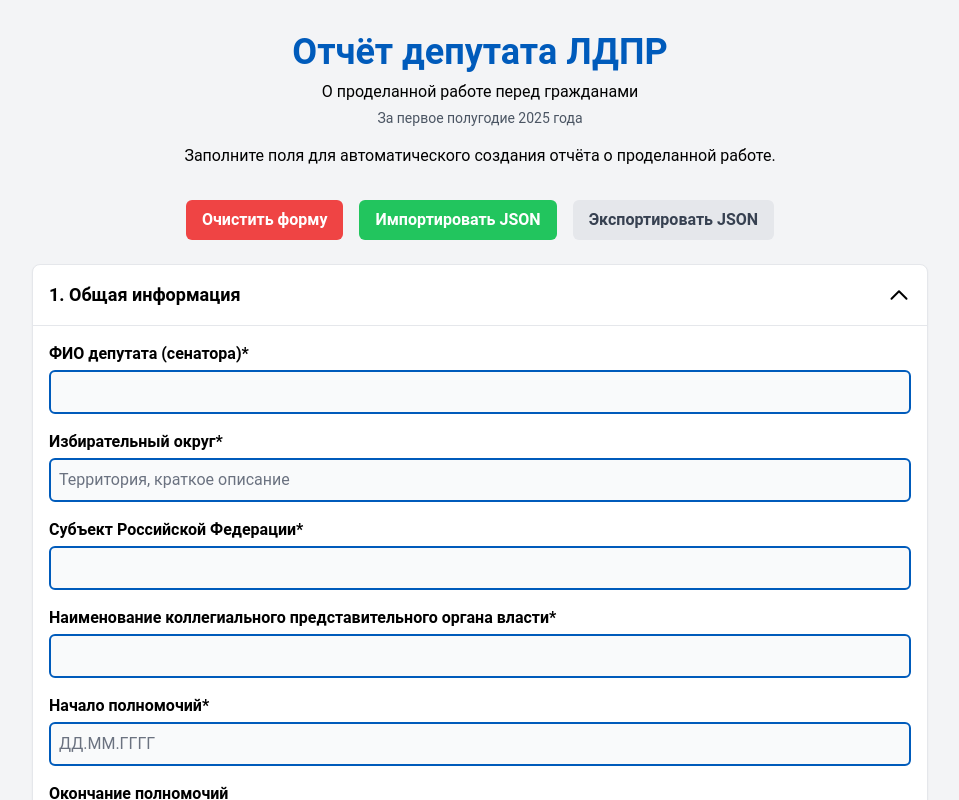
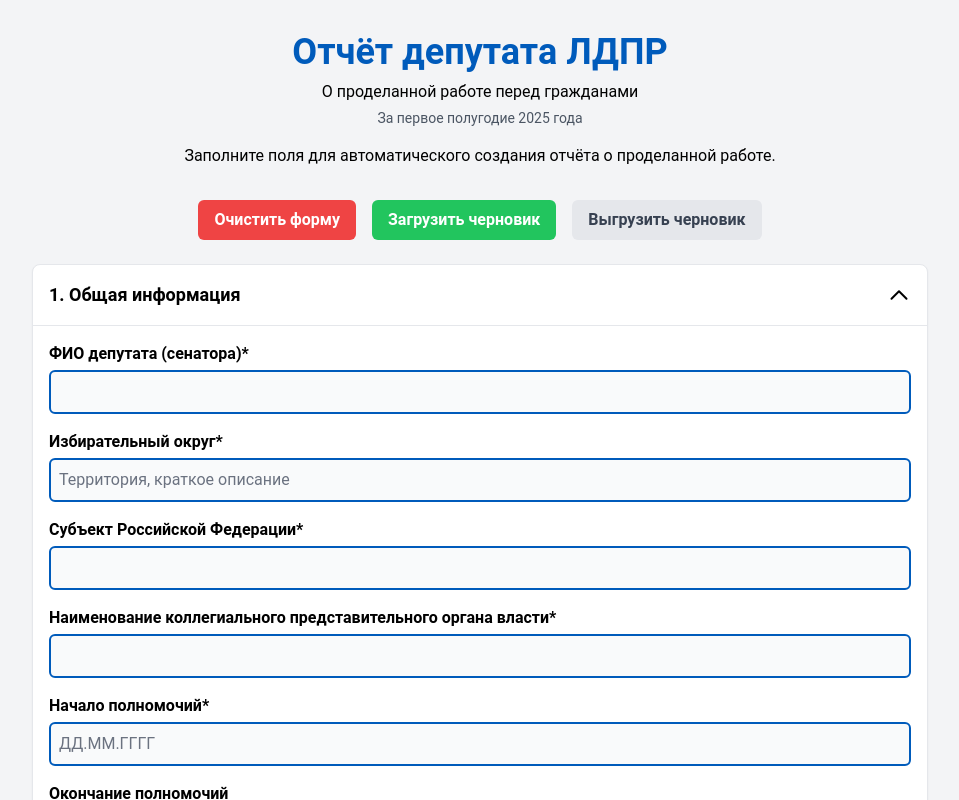
Before and after one commit to MrDragar/LDPR_reports_generator, a React (Vite) app in the folder frontend/: page / in a window 1280 px wide. Shown: the top 800 px of the page, without its empty margins (160-1119 px from the left). Built offline with nearby package versions, Linux system fonts and the light colour scheme; no server answers.

Commit message:
Update fronted

```diff
--- a/frontend/App.tsx
+++ b/frontend/App.tsx
@@ -11,7 +11,7 @@ const BUTTON_PRIMARY_CLASS = "bg-[#005BBB] text-white font-bold py-2 px-4 rounde
 const BUTTON_SECONDARY_CLASS = "bg-gray-200 text-gray-700 font-bold py-2 px-4 rounded-md hover:bg-gray-300 transition-colors flex items-center gap-2";
 const BUTTON_IMPORT_CLASS = "bg-green-500 text-white font-bold py-2 px-4 rounded-md hover:bg-green-600 transition-colors";
 const BUTTON_DANGER_CLASS = "bg-red-500 text-white font-bold py-2 px-4 rounded-md hover:bg-red-600 transition-colors";
-const DYNAMIC_ITEM_CLASS = "p-4 border border-gray-200 rounded-lg mb-4 space-y-3 bg-white/50";
+const DYNAMIC_ITEM_CLASS = "p-4 border border-gray-200 rounded-lg mb-4 space-y-3 bg-white/50 overflow-y: auto";
 
 const initialFormData = {
     general_info: {
@@ -568,7 +568,7 @@ const App = () => {
                         Очистить форму
                     </button>
                     <label className={`${BUTTON_IMPORT_CLASS} w-full sm:w-auto cursor-pointer flex items-center justify-center`}>
-                        Импортировать JSON
+                        Загрузить черновик
                         <input
                             type="file"
                             accept=".json"
@@ -581,7 +581,7 @@ const App = () => {
                         onClick={handleExportJson}
                         className={`${BUTTON_SECONDARY_CLASS} w-full sm:w-auto cursor-pointer flex items-center justify-center`}
                     >
-                        Экспортировать JSON
+                        Выгрузить черновик
                     </button>
                 </div>
 
@@ -834,6 +834,8 @@ const App = () => {
 
                     <AccordionSection title="2. Законотворческая (нормотворческая) деятельность">
                         <p className="text-black text-sm mb-4">Включите сюда инициативы, разработанные самостоятельно или в соавторстве с иными депутатами (сенаторами).</p>
+
+                        <div className="max-h-[620px] overflow-y-auto pr-2">
                             {formData.legislation.map((item, index) => (
                                 <div key={index} className={DYNAMIC_ITEM_CLASS}>
                                     <div className="flex justify-between items-start">
@@ -896,10 +898,12 @@ const App = () => {
                                     )}
                                 </div>
                             ))}
+                        </div>
+
                         <button
                             type="button"
                             onClick={() => addDynamicListItem('legislation', { title: '', summary: '', status: '', rejection_reason: '' })}
-                            className={`${BUTTON_SECONDARY_CLASS}`}
+                            className={`${BUTTON_SECONDARY_CLASS} mt-4`}
                         >
                             <PlusIcon className="w-5 h-5"/>Добавить инициативу
                         </button>
@@ -1030,6 +1034,9 @@ const App = () => {
 
                     <AccordionSection title="5. Представительская и проектная деятельность">
                         <p className="text-black text-sm mb-4">Укажите в свободной форме информацию о наиболее значимых проектах и мероприятиях, которые вы реализовали самостоятельно или в которых принимали участие.</p>
+
+                        {/* Контейнер с скроллом */}
+                        <div className="max-h-[620px] overflow-y-auto pr-2 mb-4">
                             {formData.project_activity.map((item, index) => (
                                 <div key={index} className={DYNAMIC_ITEM_CLASS}>
                                     <div className="flex justify-between items-start">
@@ -1065,6 +1072,8 @@ const App = () => {
                                     </div>
                                 </div>
                             ))}
+                        </div>
+
                         <button
                             type="button"
                             onClick={() => addDynamicListItem('project_activity', { name: '', result: '' })}
@@ -1076,6 +1085,9 @@ const App = () => {
 
                     <AccordionSection title="6. Работа по реализации поручений Председателя ЛДПР">
                         <p className="text-black text-sm mb-4">Укажите конкретные поручения Председателя ЛДПР и информацию о проделанной работе по их реализации (мероприятия, законопроекты, контрольные мероприятия и т.п.).</p>
+
+                        {/* Контейнер с скроллом */}
+                        <div className="max-h-[620px] overflow-y-auto pr-2 mb-4">
                             {formData.ldpr_orders.map((item, index) => (
                                 <div key={index} className={DYNAMIC_ITEM_CLASS}>
                                     <div className="flex justify-between items-start">
@@ -1110,6 +1122,8 @@ const App = () => {
                                     </div>
                                 </div>
                             ))}
+                        </div>
+
                         <button
                             type="button"
                             onClick={() => addDynamicListItem('ldpr_orders', { instruction: '', action: '' })}
```
Also changed, not shown: 1 other file (tests, documents, lock files or other folders). Lines whose indentation alone changed are shown as unchanged.
